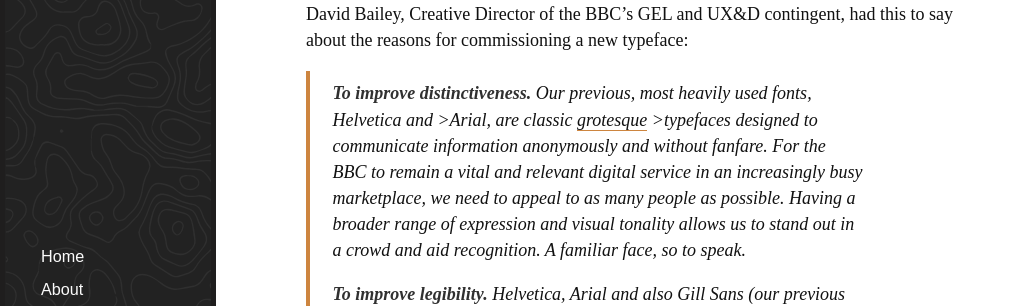
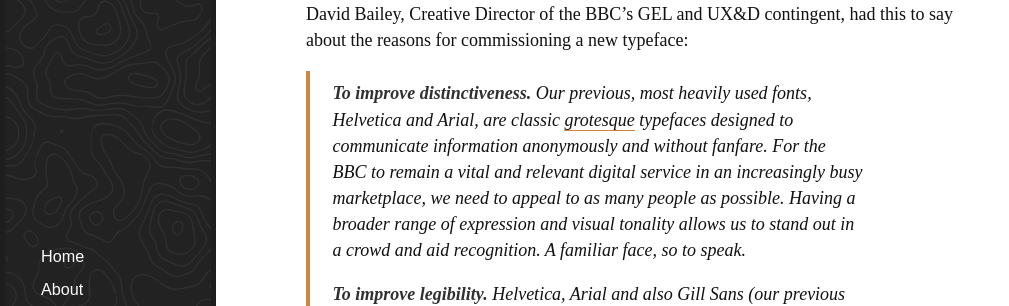
Before and after one commit to atkinja522/atkinja522.github.io, a Jekyll site: the page built from _posts/2018-12-13-Reith.md, in a window 1280 px wide and 900 px high, scrolled down 653 px. Shown: the part 177-483 px from the top of the window, without its empty margins (0-1009 px from the left). Built offline with Jekyll 4.4.1, drawn with Linux system fonts in a browser that asks for light colours; some web fonts are replaced.

Commit message:
amending mistakes

```diff
--- a/_posts/2018-12-13-Reith.md
+++ b/_posts/2018-12-13-Reith.md
@@ -13,7 +13,7 @@
 
 David Bailey, Creative Director of the BBC's GEL and UX&D contingent, had this to say about the reasons for commissioning a new typeface:
 
->  **To improve distinctiveness.** Our previous, most heavily used fonts, Helvetica and >Arial, are classic [ grotesque](https://en.wikipedia.org/wiki/Sans-serif#Grotesque) >typefaces designed to communicate information anonymously and without fanfare. For the BBC to remain a vital and relevant digital service in an increasingly busy marketplace, we need to appeal to as many people as possible. Having a broader range of expression and visual tonality allows us to stand out in a crowd and aid recognition. A familiar face, so to speak.
+>  **To improve distinctiveness.** Our previous, most heavily used fonts, Helvetica and Arial, are classic [ grotesque](https://en.wikipedia.org/wiki/Sans-serif#Grotesque) typefaces designed to communicate information anonymously and without fanfare. For the BBC to remain a vital and relevant digital service in an increasingly busy marketplace, we need to appeal to as many people as possible. Having a broader range of expression and visual tonality allows us to stand out in a crowd and aid recognition. A familiar face, so to speak.
 >
 >  **To improve legibility.** Helvetica, Arial and also Gill Sans (our previous corporate typeface) were designed last century for print. They don’t perform well on today’s digital screens, causing issues with legibility. So this was an opportunity to solve those issues by designing a digitally optimised typeface.
 >
```
